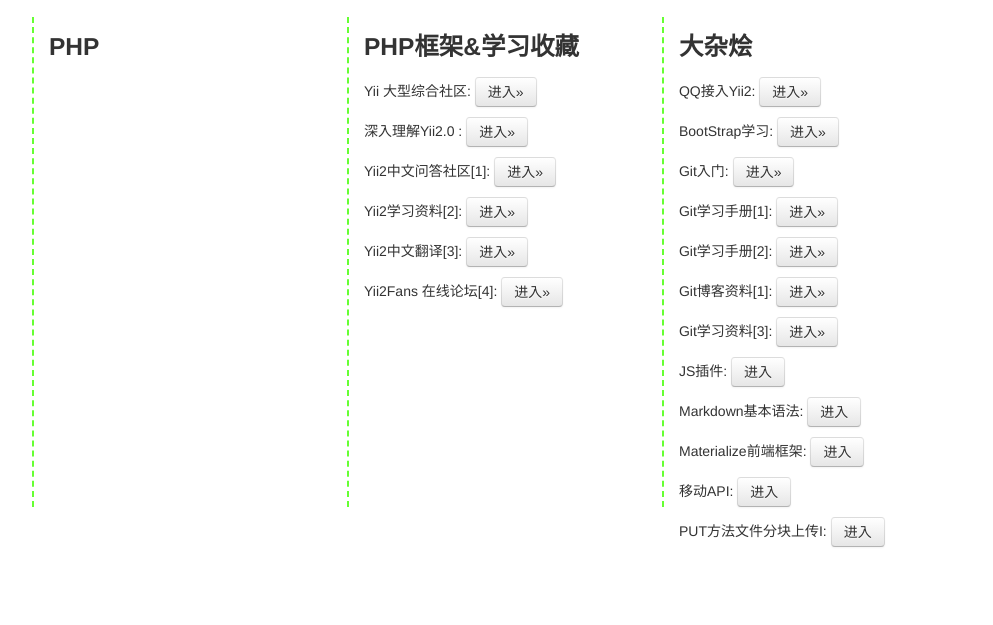
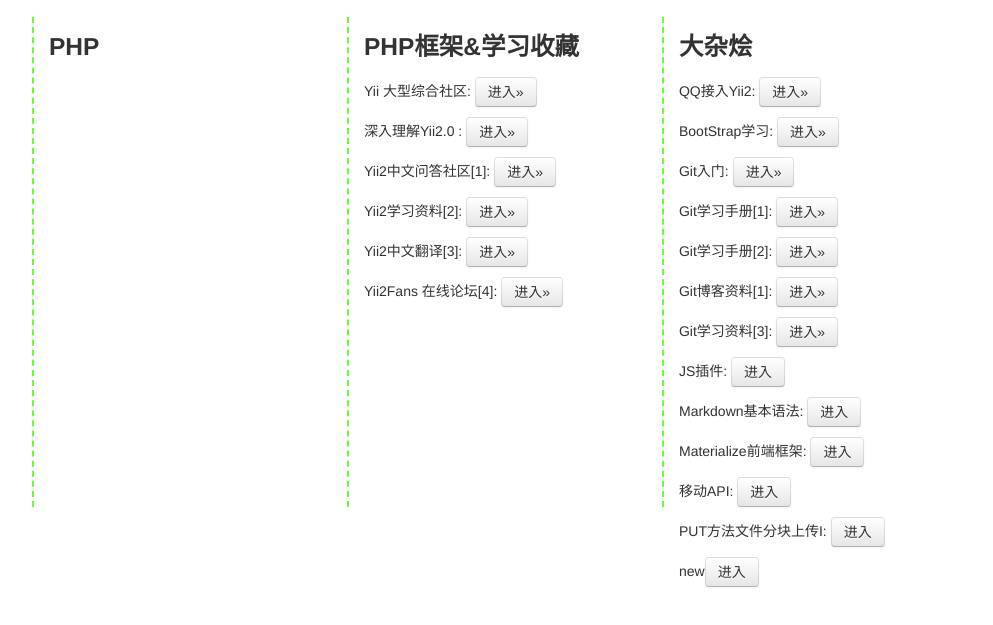
Before and after one commit to gocuntian/xingcuntian.github.io, a plain HTML site: page collect.html in a window 1280 px wide. Shown: the part 53-678 px from the top of the page, without its empty margins (133-1126 px from the left). Drawn offline with nearby package versions, Linux system fonts and the light colour scheme.

Commit message:
Update collect.html

```diff
--- a/collect.html
+++ b/collect.html
@@ -57,6 +57,7 @@
                             <p>Materialize前端框架: <a target = '_blank' class="btn btn-default"  href="http://materializecss.com/">进入</a></p>
                             <p>移动API: <a target = '_blank' class="btn btn-default"  href="https://stormpath.com/product/login/">进入</a></p>
                             <p>PUT方法文件分块上传I: <a target = '_blank' class="btn btn-default"  href="http://www.tuicool.com/articles/JbENjq">进入</a></p>
+                            <p>new<a target = '_blank' class="btn btn-default"  href=" http://www.swoole.com/">进入</a></p>
                         </div>
                     </div>
                 </div>
```
